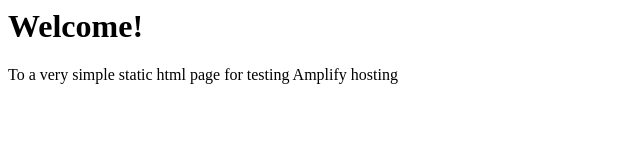
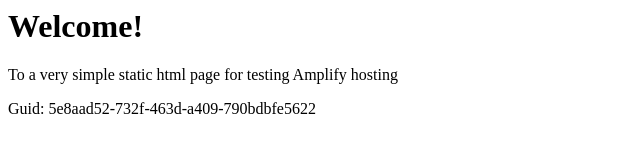
Before and after one commit to aws-aemilia-dub/Github-PR-Commit-Integration-Test-DoNotTouch-Gith-P5X5MO5I-v1-prod-eu-west-1, a website: page src/index.html in a window 1280 px wide. Shown: the whole page, without its empty margins (0-640 px from the left). Drawn offline with Linux system fonts and the light colour scheme.

Commit message:
commit from integ tests

```diff
--- a/src/index.html
+++ b/src/index.html
@@ -1,3 +1,5 @@
+
+
 <html lang="en">
 
 <head>
@@ -10,6 +12,6 @@
 <body>
     <h1>Welcome!</h1>
     <p>To a very simple static html page for testing Amplify hosting</p>
-</body>
+    <p>Guid: 5e8aad52-732f-463d-a409-790bdbfe5622</p></body>
 
 </html>
```
